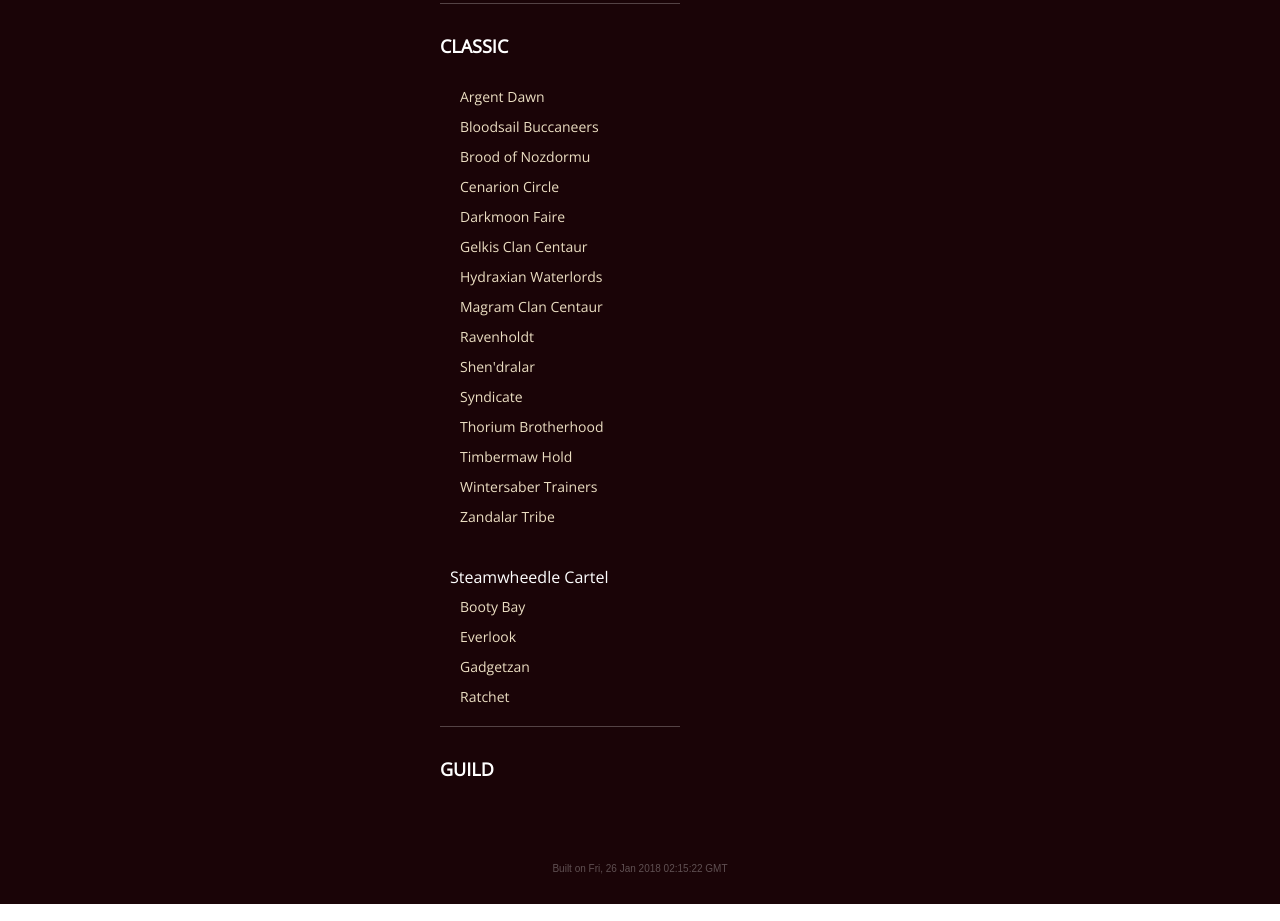
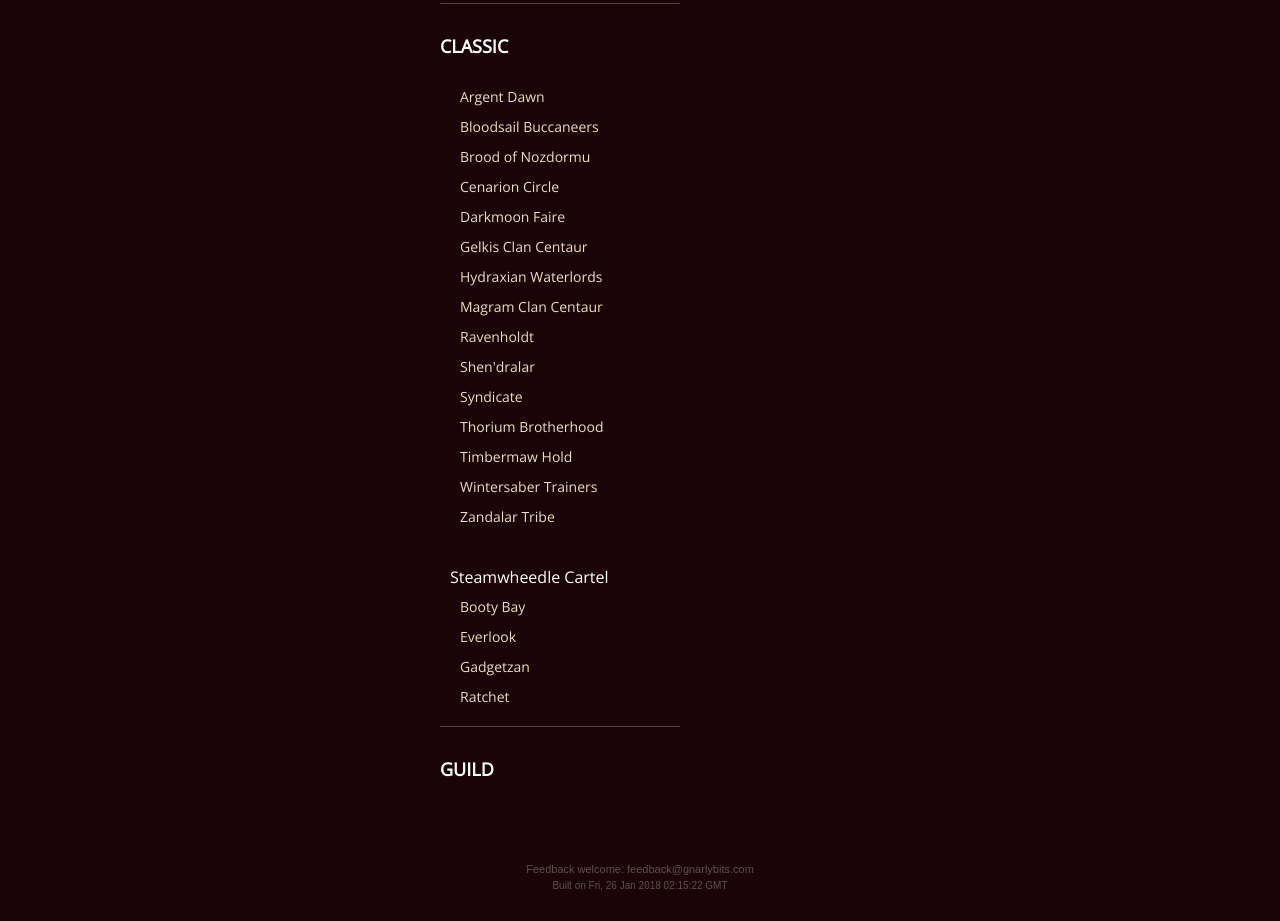
Before and after one commit to suceava/wow-achieve, a React app: page /reputation in a window 1280 px wide. Shown: the part 3193-4114 px from the top of the page. Built offline with nearby package versions, Linux system fonts and the light colour scheme; no server answers.

Commit message:
add email in the footer

```diff
--- a/src/components/App.css
+++ b/src/components/App.css
@@ -329,7 +329,13 @@
 .footer {
   padding: 30px;
   text-align: center;
-  font-size: 10px;
   color: rgba(255,255,255,.3);
 }
+.footer .footer-feedback {
+  font-size: 11px;
+  margin-bottom: 5px;
+}
+.footer .footer-build {
+  font-size: 10px;
+}
 /* end footer */
--- a/src/components/Footer.js
+++ b/src/components/Footer.js
@@ -5,7 +5,12 @@ class Footer extends Component {
   render() {
     return(
       <div className="footer">
-        Built on {new Date(apv.build.date).toUTCString()}
+        <div className="footer-feedback">
+          Feedback welcome: feedback@gnarlybits.com
+        </div>
+        <div className="footer-build">
+          Built on {new Date(apv.build.date).toUTCString()}
+        </div>
       </div>
     );
   }
```
